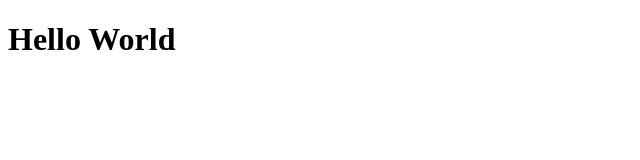
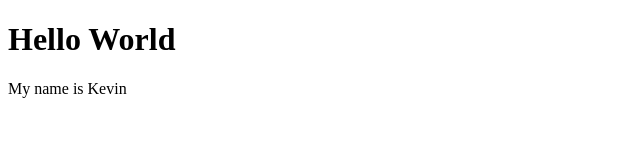
Before and after one commit to kir15006/kir15006.github.io, a plain HTML site: page index.html in a window 1280 px wide. Shown: the whole page, without its empty margins (0-640 px from the left). Drawn offline with Linux system fonts and the light colour scheme.

Commit message:
Added a greeting

```diff
--- a/index.html
+++ b/index.html
@@ -8,5 +8,6 @@
 </head>
 <body>
     <h1>Hello World</h1>
+    <p>My name is Kevin</p>
 </body>
 </html>
```
